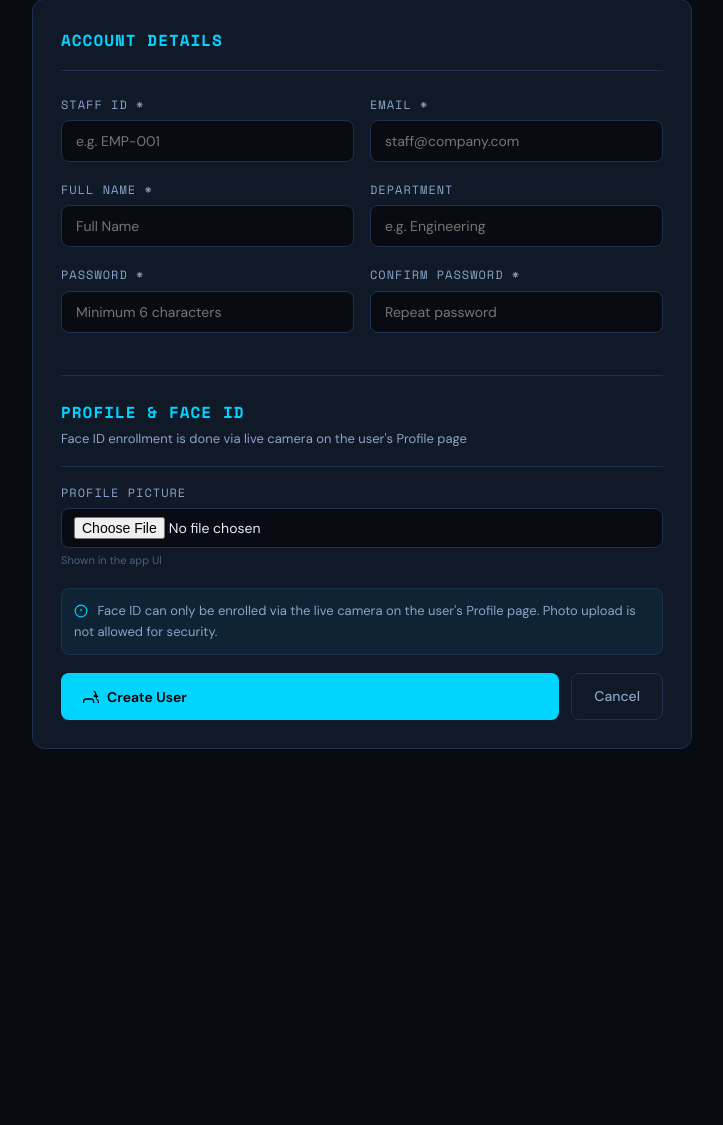
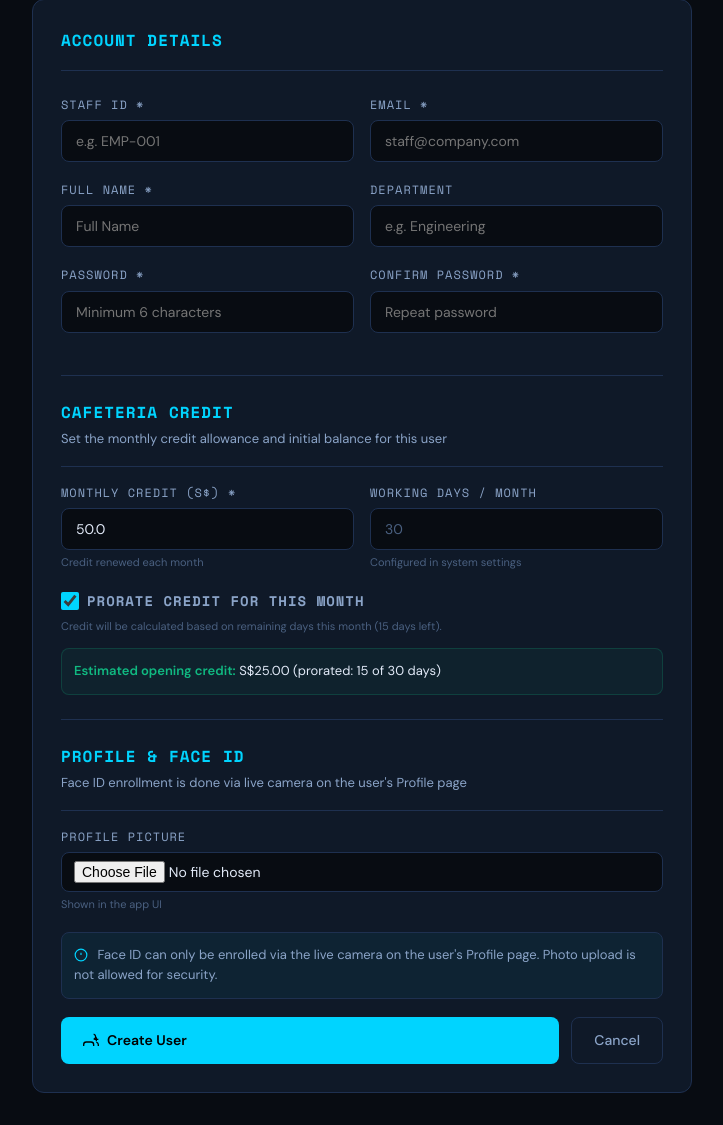
Before and after one commit to jeremiahng11/facerecog, a Django app: page /admin-panel/users/add/ in a window 1280 px wide. Shown: the part 175-1300 px from the top of the page, without its empty margins (278-1001 px from the left). Before the commit the page ends 924 px from the top, so only its background shows below. Run offline with Django 4.2, Linux system fonts and the light colour scheme; the visitor is signed in with stand-in values (Sample User, id 1).

Commit message:
feat: prorated credit for new staff users
- Add monthly_credit and credit_balance fields to StaffUser model
- Add "Prorate credit" checkbox (checked by default) to Add User form
- When checked: credit = monthly_credit × (remaining_days / working_days)
  e.g. $50/month, added on 15th of 30-day month → $25 opening balance
- When unchecked: show manual credit input field ($50 default)
- Live preview shows estimated opening credit as admin fills the form
- Working days configurable via CREDIT_WORKING_DAYS env var (default 30)
- Default monthly credit via DEFAULT_MONTHLY_CREDIT env var (default $50)
- Bulk CSV import also prorates credit for new users automatically

https://claude.ai/code/session_01C1aMceZw4U9EHr33hkgoA8

```diff
--- a/accounts/forms.py
+++ b/accounts/forms.py
@@ -1,4 +1,7 @@
+from decimal import Decimal, InvalidOperation
+
 from django import forms
+from django.conf import settings
 from django.contrib.auth.forms import AuthenticationForm
 from .models import StaffUser
 
@@ -29,17 +32,32 @@ class StaffUserCreationForm(forms.ModelForm):
         label='Confirm Password'
     )
 
+    # Credit controls (not model fields — handled in view)
+    prorate_credit = forms.BooleanField(
+        required=False, initial=True,
+        label='Prorate credit for this month',
+    )
+    manual_credit = forms.DecimalField(
+        required=False, max_digits=8, decimal_places=2,
+        label='Initial credit amount',
+    )
+
     class Meta:
         model = StaffUser
-        # face_photo removed: Face ID enrollment is live-camera only.
         fields = ['staff_id', 'email', 'full_name', 'department',
-                  'profile_picture']
+                  'monthly_credit', 'profile_picture']
         widgets = {
             'staff_id': forms.TextInput(attrs={'placeholder': 'e.g. EMP-001'}),
             'email': forms.EmailInput(attrs={'placeholder': 'staff@company.com'}),
             'full_name': forms.TextInput(attrs={'placeholder': 'Full Name'}),
             'department': forms.TextInput(attrs={'placeholder': 'Department (optional)'}),
         }
+
+    def __init__(self, *args, **kwargs):
+        super().__init__(*args, **kwargs)
+        default_credit = Decimal(str(getattr(settings, 'DEFAULT_MONTHLY_CREDIT', 50)))
+        self.fields['monthly_credit'].initial = default_credit
+        self.fields['manual_credit'].initial = default_credit
 
     def clean(self):
         cleaned_data = super().clean()
--- a/accounts/models.py
+++ b/accounts/models.py
@@ -54,6 +54,16 @@ class StaffUser(AbstractBaseUser, PermissionsMixin):
     kiosk_pin = models.CharField(
         max_length=6, blank=True,
         help_text='4-6 digit PIN for kiosk queue login (set in Profile)'
+    )
+
+    # Cafeteria credits
+    monthly_credit = models.DecimalField(
+        max_digits=8, decimal_places=2, default=50.00,
+        help_text='Monthly cafeteria credit allowance'
+    )
+    credit_balance = models.DecimalField(
+        max_digits=8, decimal_places=2, default=0.00,
+        help_text='Current cafeteria credit balance'
     )
 
     objects = StaffUserManager()
--- a/accounts/templates/accounts/admin_add_user.html
+++ b/accounts/templates/accounts/admin_add_user.html
@@ -68,6 +68,51 @@
 
       <div class="divider"></div>
       <div class="card-header" style="margin-bottom:16px">
+        <h2>Cafeteria Credit</h2>
+        <p>Set the monthly credit allowance and initial balance for this user</p>
+      </div>
+
+      <div class="form-row">
+        <div class="form-group">
+          <label>Monthly Credit (S$) *</label>
+          <input type="number" name="monthly_credit" step="0.01" min="0" required
+            value="{{ form.monthly_credit.value|default:'50.00' }}" id="monthlyCredit">
+          <div class="hint">Credit renewed each month</div>
+        </div>
+        <div class="form-group">
+          <label>Working Days / Month</label>
+          <input type="number" value="{{ working_days }}" disabled
+            style="background:var(--bg);color:var(--text3)">
+          <div class="hint">Configured in system settings</div>
+        </div>
+      </div>
+
+      <div class="form-group" style="margin-bottom:12px">
+        <label style="display:flex;align-items:center;gap:8px;cursor:pointer">
+          <input type="checkbox" name="prorate_credit" id="prorateCheck" checked
+            style="width:18px;height:18px;accent-color:var(--accent);cursor:pointer">
+          <span style="font-size:14px;font-weight:600">Prorate credit for this month</span>
+        </label>
+        <div class="hint" id="prorateHint" style="margin-top:4px">
+          Credit will be calculated based on remaining days this month.
+        </div>
+      </div>
+
+      <div id="manualCreditWrap" style="display:none">
+        <div class="form-group">
+          <label>Initial Credit Amount (S$) *</label>
+          <input type="number" name="manual_credit" step="0.01" min="0"
+            value="{{ form.manual_credit.value|default:'50.00' }}" id="manualCredit">
+          <div class="hint">Custom opening balance for this user</div>
+        </div>
+      </div>
+
+      <div id="creditPreview" class="form-group" style="padding:12px;background:rgba(16,185,129,0.06);border:1px solid rgba(16,185,129,0.2);border-radius:8px;font-size:13px;color:var(--text)">
+        <strong style="color:var(--accent3)">Estimated opening credit:</strong> <span id="creditEstimate">—</span>
+      </div>
+
+      <div class="divider"></div>
+      <div class="card-header" style="margin-bottom:16px">
         <h2>Profile &amp; Face ID</h2>
         <p>Face ID enrollment is done via live camera on the user's Profile page</p>
       </div>
@@ -93,4 +138,45 @@
     </form>
   </div>
 </div>
+
+<script>
+const prorateCheck = document.getElementById('prorateCheck');
+const manualWrap   = document.getElementById('manualCreditWrap');
+const prorateHint  = document.getElementById('prorateHint');
+const monthlyInput = document.getElementById('monthlyCredit');
+const manualInput  = document.getElementById('manualCredit');
+const estimateEl   = document.getElementById('creditEstimate');
+const WORKING_DAYS = {{ working_days }};
+
+// Today's remaining days in the month
+const today = new Date();
+const daysInMonth = new Date(today.getFullYear(), today.getMonth() + 1, 0).getDate();
+const remainingDays = daysInMonth - today.getDate() + 1;
+
+function updatePreview() {
+  const monthly = parseFloat(monthlyInput.value) || 0;
+  if (prorateCheck.checked) {
+    const ratio = Math.min(1, remainingDays / WORKING_DAYS);
+    const prorated = (monthly * ratio).toFixed(2);
+    estimateEl.textContent = 'S$' + prorated + ' (prorated: ' + remainingDays + ' of ' + WORKING_DAYS + ' days)';
+    manualWrap.style.display = 'none';
+    prorateHint.textContent = 'Credit will be calculated based on remaining days this month (' + remainingDays + ' days left).';
+  } else {
+    const manual = parseFloat(manualInput.value) || 0;
+    estimateEl.textContent = 'S$' + manual.toFixed(2) + ' (manual)';
+    manualWrap.style.display = '';
+    prorateHint.textContent = 'Enter a custom opening credit amount below.';
+  }
+}
+
+prorateCheck.addEventListener('change', updatePreview);
+monthlyInput.addEventListener('input', () => {
+  // Sync manual field default to match monthly credit
+  if (prorateCheck.checked) manualInput.value = monthlyInput.value;
+  updatePreview();
+});
+manualInput.addEventListener('input', updatePreview);
+
+updatePreview();
+</script>
 {% endblock %}
--- a/accounts/views.py
+++ b/accounts/views.py
@@ -570,16 +570,50 @@ def admin_users_view(request):
 @login_required
 @user_passes_test(is_admin)
 def admin_add_user_view(request):
+    from decimal import Decimal
+    working_days = getattr(settings, 'CREDIT_WORKING_DAYS', 30)
+
     if request.method == 'POST':
         form = StaffUserCreationForm(request.POST, request.FILES)
         if form.is_valid():
-            user = form.save()
-            _log_admin_action(request.user, 'create', user)
-            messages.success(request, f'User {user.staff_id} created successfully.')
+            user = form.save(commit=False)
+            user.set_password(form.cleaned_data['password'])
+
+            # ── Credit assignment ─────────────────────────────────
+            prorate = form.cleaned_data.get('prorate_credit', True)
+            if prorate:
+                # Prorate: remaining days in the month / working days
+                today = timezone.localdate()
+                import calendar
+                _, days_in_month = calendar.monthrange(today.year, today.month)
+                remaining_days = days_in_month - today.day + 1  # include today
+                ratio = Decimal(str(remaining_days)) / Decimal(str(working_days))
+                # Cap at 1.0 so credit never exceeds monthly amount
+                if ratio > 1:
+                    ratio = Decimal('1')
+                user.credit_balance = (user.monthly_credit * ratio).quantize(Decimal('0.01'))
+            else:
+                manual = form.cleaned_data.get('manual_credit')
+                if manual is not None:
+                    user.credit_balance = manual
+                else:
+                    user.credit_balance = user.monthly_credit
+
+            user.save()
+            _log_admin_action(request.user, 'create', user,
+                              details=f'Credit: S${user.credit_balance}')
+            messages.success(
+                request,
+                f'User {user.staff_id} created with S${user.credit_balance} credit.',
+            )
             return redirect('admin_users')
     else:
         form = StaffUserCreationForm()
-    return render(request, 'accounts/admin_add_user.html', {'form': form})
+
+    return render(request, 'accounts/admin_add_user.html', {
+        'form': form,
+        'working_days': working_days,
+    })
 
 
 @login_required
@@ -620,6 +654,8 @@ def admin_bulk_import_view(request):
     """CSV bulk import of users. Expects columns: staff_id, email, full_name, department, password."""
     import csv
     import io
+    import calendar
+    from decimal import Decimal
 
     results = None
     if request.method == 'POST' and request.FILES.get('csv_file'):
@@ -628,6 +664,15 @@ def admin_bulk_import_view(request):
             decoded = csv_file.read().decode('utf-8-sig')
             reader = csv.DictReader(io.StringIO(decoded))
             results = {'created': [], 'skipped': [], 'errors': []}
+
+            # Prorate credit for bulk-imported users
+            working_days = getattr(settings, 'CREDIT_WORKING_DAYS', 30)
+            default_credit = Decimal(str(getattr(settings, 'DEFAULT_MONTHLY_CREDIT', 50)))
+            today = timezone.localdate()
+            _, days_in_month = calendar.monthrange(today.year, today.month)
+            remaining = days_in_month - today.day + 1
+            ratio = min(Decimal('1'), Decimal(str(remaining)) / Decimal(str(working_days)))
+            prorated = (default_credit * ratio).quantize(Decimal('0.01'))
 
             for i, row in enumerate(reader, start=2):  # row 1 is header
                 staff_id = (row.get('staff_id') or '').strip()
@@ -654,8 +699,10 @@ def admin_bulk_import_view(request):
                         password=password,
                         full_name=full_name,
                         department=department,
+                        monthly_credit=default_credit,
+                        credit_balance=prorated,
                     )
-                    _log_admin_action(request.user, 'create', user, 'CSV bulk import')
+                    _log_admin_action(request.user, 'create', user, f'CSV bulk import · S${prorated}')
                     results['created'].append(staff_id)
                 except Exception as e:
                     results['errors'].append(f'Row {i} ({staff_id}): {e}')
--- a/faceid/settings.py
+++ b/faceid/settings.py
@@ -199,4 +199,10 @@ KIOSK_IDLE_TIMEOUT = int(os.environ.get('KIOSK_IDLE_TIMEOUT', '15'))
 # After printing, auto-logout and reset after this many seconds.
 KIOSK_POST_PRINT_TIMEOUT = int(os.environ.get('KIOSK_POST_PRINT_TIMEOUT', '10'))
 
+# ─── Cafeteria credits ───────────────────────────────────────────────────────
+# Default monthly credit for new staff (can be overridden per-user).
+DEFAULT_MONTHLY_CREDIT = float(os.environ.get('DEFAULT_MONTHLY_CREDIT', '50.00'))
+# Working days per month used for proration calculation.
+CREDIT_WORKING_DAYS = int(os.environ.get('CREDIT_WORKING_DAYS', '30'))
+
 DEFAULT_AUTO_FIELD = 'django.db.models.BigAutoField'
```
Also changed, not shown: accounts/migrations/0007_staffuser_credit_fields.py (added).
